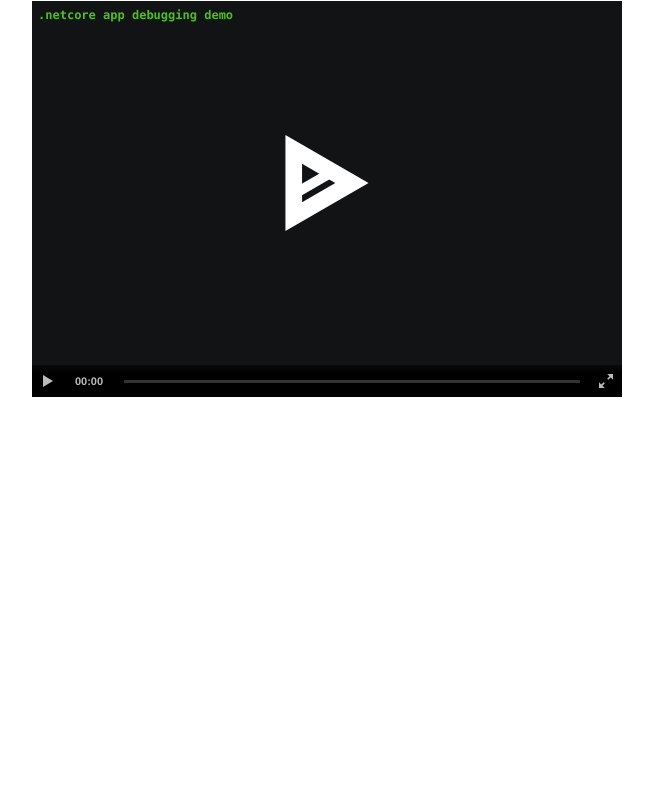
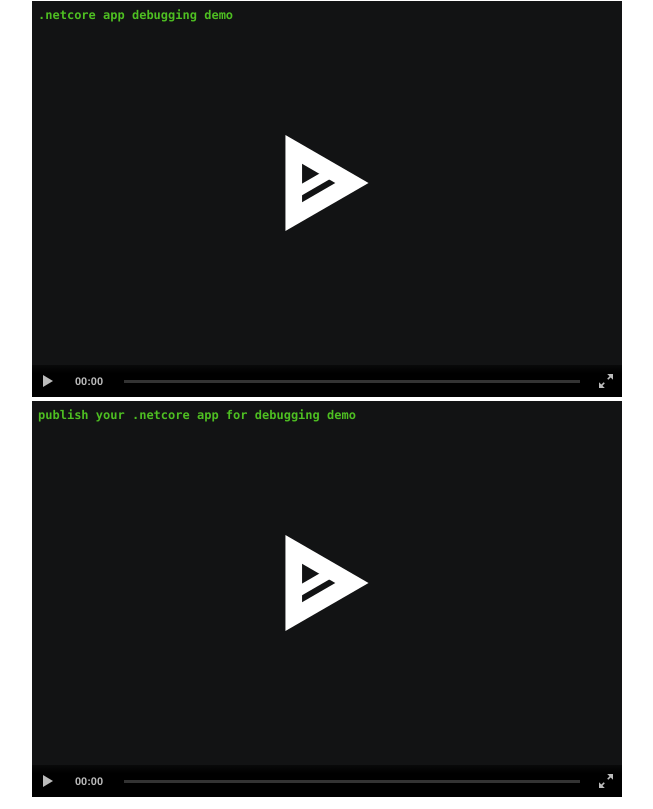
Before and after one commit to oldzhu/dotnetdbgdemo, a plain HTML site: page index.html in a window 1280 px wide. Shown: the part 1607-2416 px from the top of the page, without its empty margins (313-966 px from the left). Before the commit the page ends 2016 px from the top, so only its background shows below. Drawn offline with Linux system fonts and the light colour scheme.

Commit message:
add demo for .netcore app publish

```diff
--- a/index.html
+++ b/index.html
@@ -13,6 +13,7 @@
       <asciinema-player src="/linux-kernel-dbg-demo.cast" poster="data:text/plain,\x1b[1;32mlinux kernel debugging demo">linux kernel debugging demo</asciinema-player>
       <asciinema-player src="/lldb-sos-dbg-demo.cast" poster="data:text/plain,\x1b[1;32mlldb sos plugin debugging demo">lldb sos debugging demo</asciinema-player>
       <asciinema-player src="/dotnetcore-app-dbg-demo.cast" poster="data:text/plain,\x1b[1;32m.netcore app debugging demo">.netcore app debugging demo</asciinema-player>
+      <asciinema-player src="/dotnetcore-app-publish-dbg-demo.cast" poster="data:text/plain,\x1b[1;32mpublish your .netcore app for debugging demo">publish your .netcore app for debugging demo</asciinema-player>
       <script src="/asciinema-player.js"></script>
     </body>
 
```
Also changed, not shown: 1 other file.
